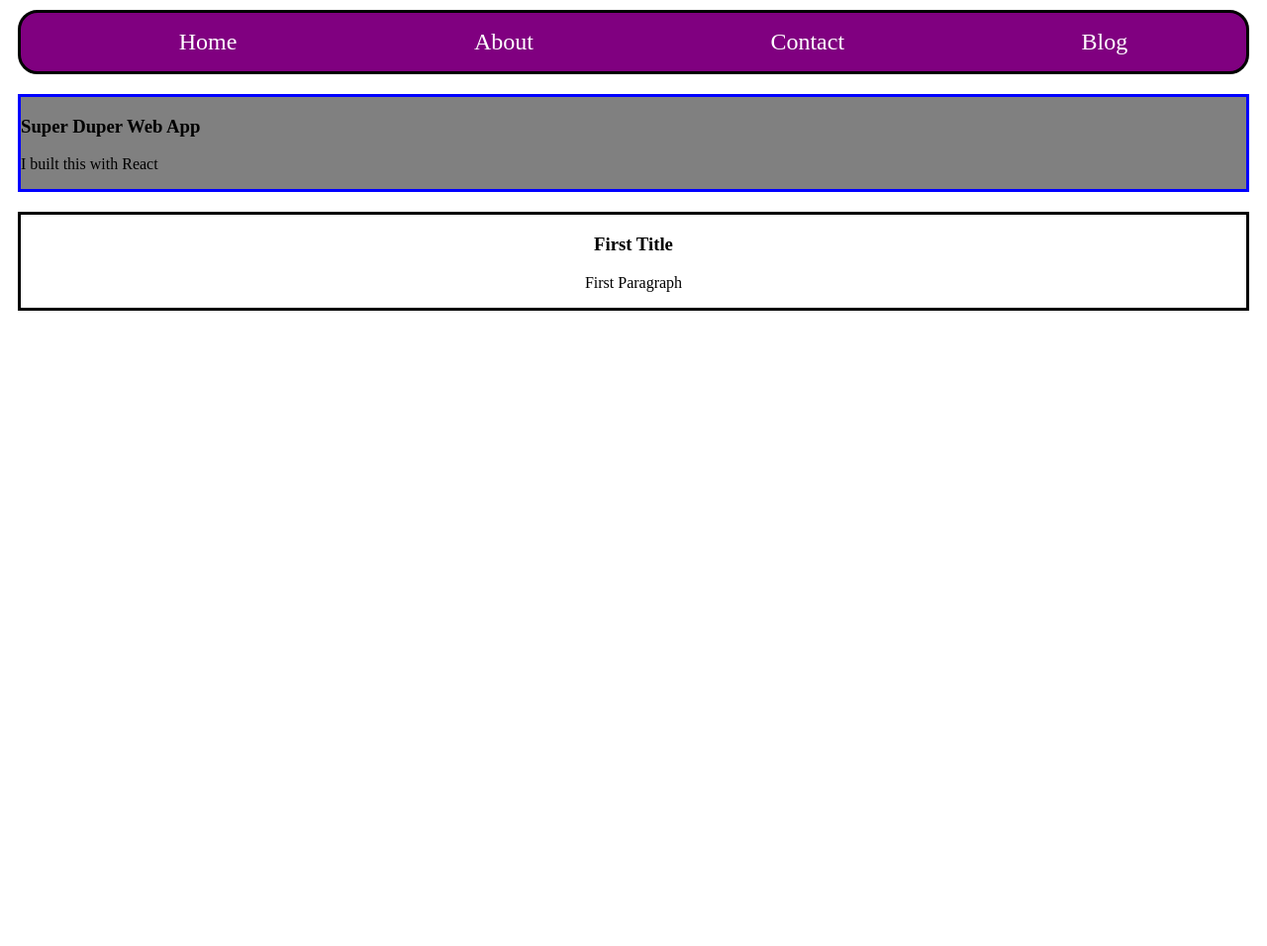
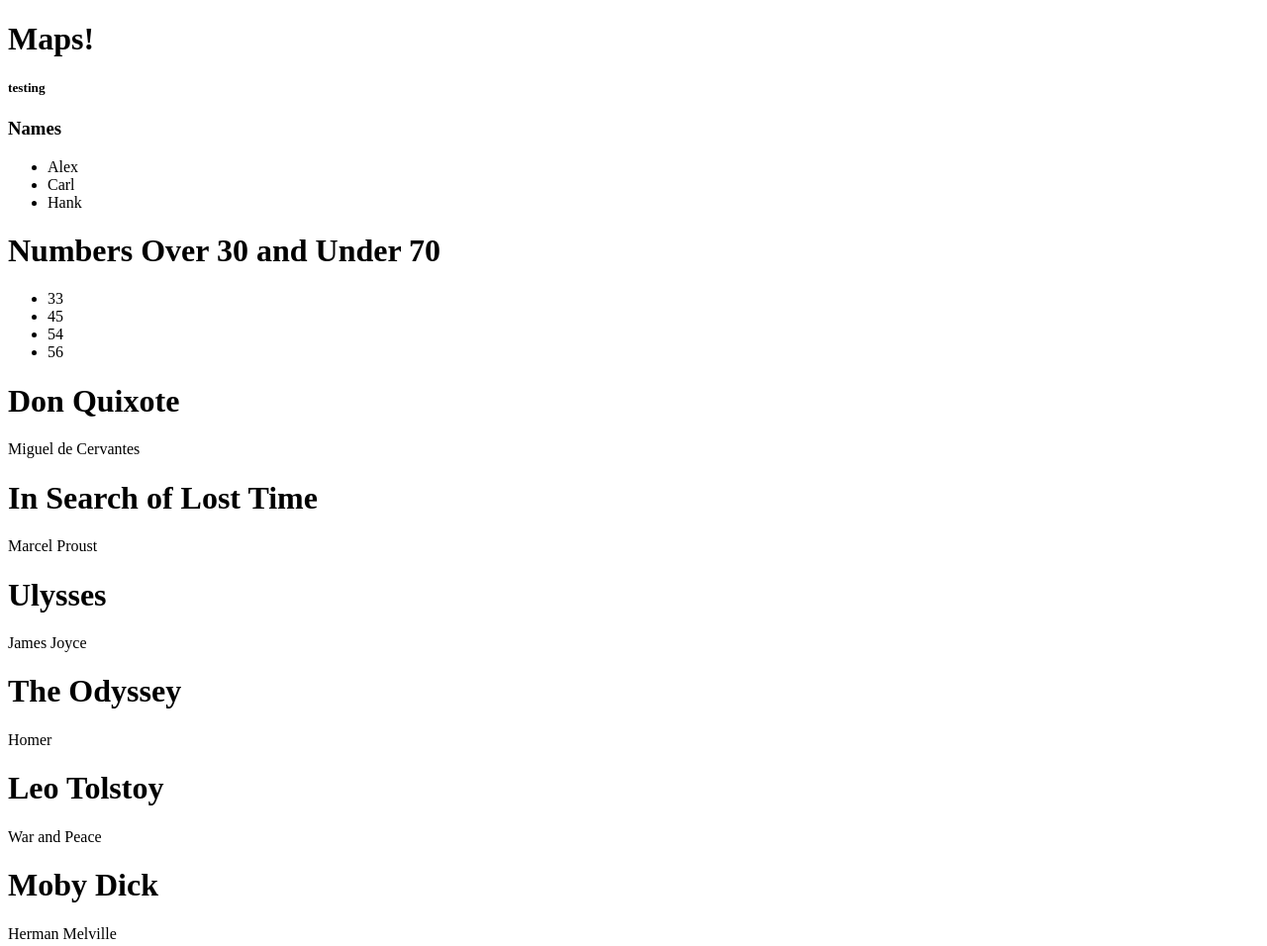
Before and after one commit to tjette/introToReact, a React app: page / in a window 1280 px wide. Shown: the whole page at 99% size. Before the commit the page ends 800 px from the top, so only its background shows below. Built offline with nearby package versions, Linux system fonts and the light colour scheme.

Commit message:
added more components

```diff
--- /dev/null
+++ b/src/DATA.js
@@ -0,0 +1,15 @@
+export default {
+  names: ["Aaron", "Alex", "Annie",
+            "Carl", "Charles", "Cindy",
+            "Hank", "Helen", "Hubert"
+          ],
+  numbers: [1, 3, 4, 6, 7, 9, 11, 23, 27, 28, 33, 45, 54, 56, 77, 81, 83, 85, 99],
+  books: [
+    { author: "Miguel de Cervantes", title: "Don Quixote" },
+    { author: "Marcel Proust", title: "In Search of Lost Time" },
+    { author: "James Joyce", title: "Ulysses" },
+    { author: "Homer", title: "The Odyssey" },
+    { author: "War and Peace", title: "Leo Tolstoy" },
+    { author: "Herman Melville", title: "Moby Dick" },
+  ]
+}
--- /dev/null
+++ b/src/MappingAndFiltering.js
@@ -0,0 +1,69 @@
+import React from 'react';
+import DATA from './DATA';
+const testing = "testing";
+
+const NamesList = (props) => {
+  var namesItems = props.names.filter(function(name){
+    return name.length === 4;
+  }).map(function(name,index){
+      return <li key={index}> {name} </li>
+    })
+
+    return (
+      <div>
+        <h3>Names</h3>
+        <ul>
+        {namesItems}
+        </ul>
+      </div>
+    )
+}
+
+const Books = (props) => {
+  const book = props.books.map(function(book, index){
+    return (
+            <div key={index}>
+              <h1>{book.title} </h1>
+              <p> {book.author}</p>
+            </div>
+    )
+  })
+
+  return (
+    <div>
+      {book}
+    </div>
+  )
+}
+
+const NumbersOver30Under70 = (props) => {
+  const newNums = props.numbers.filter(function(num){
+    return num < 70 && num >30;
+  })
+  .map(function(num,index){
+    return <li key={index}>{num}</li>
+  })
+    return(
+      <div>
+      <h1>Numbers Over 30 and Under 70</h1>
+      <ul>
+        {newNums}
+      </ul>
+      </div>
+    )
+}
+
+const MappingAndFiltering = (props) => {
+
+  return (
+    <div>
+      <h1>{props.title}</h1>
+      <h5>{testing}</h5>
+        <NamesList names={props.allTheData.names}/>
+        <NumbersOver30Under70 numbers={props.allTheData.numbers} />
+        <Books books={props.allTheData.books}/>
+    </div>
+  )
+}
+
+export default MappingAndFiltering;
--- a/src/WebApp.js
+++ b/src/WebApp.js
@@ -46,7 +46,6 @@ const WebApp = () => {
       title={"First Title"}
       paragraph={"First Paragraph"}
       />
-
     </div>
   )
 }
--- a/src/index.js
+++ b/src/index.js
@@ -1,7 +1,12 @@
 import React from 'react';
 import ReactDOM from 'react-dom';
+import DATA from './DATA'
 
 import './styles.css';
 import WebApp from './WebApp';
+import MappingAndFiltering from './MappingAndFiltering';
 
-ReactDOM.render(<WebApp/>, document.getElementById('root'));
+ReactDOM.render(<MappingAndFiltering title={"Maps!"}
+allTheData={DATA}
+
+/>, document.getElementById('root'));
--- a/src/styles.css
+++ b/src/styles.css
@@ -23,6 +23,7 @@
     border: 3px solid blue;
     background-color: gray;
     margin-top: 20px;
+    text-align: center;
 }
 
 .section {
```
